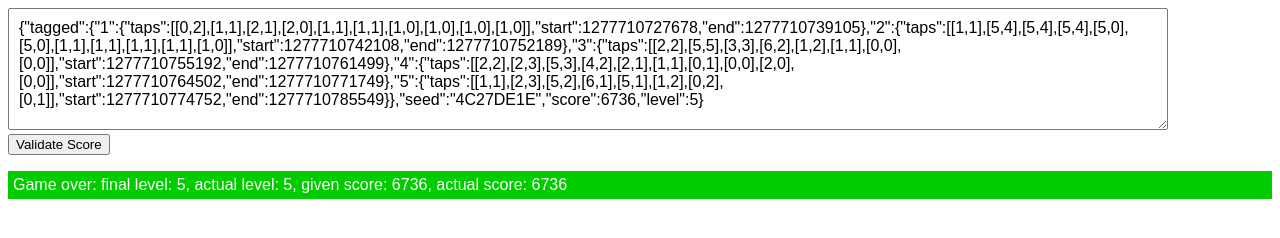
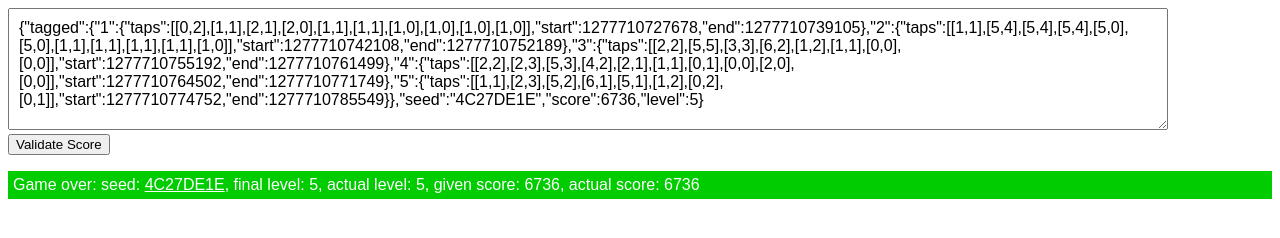
Before and after one commit to remy/marbles2, a plain HTML site: page validator.html in a window 1280 px wide. Both pictures are taken after a click on the input "Validate Score". Drawn offline with Linux system fonts and the light colour scheme.

Commit message:
Fixed validator...again

```diff
--- a/validator.html
+++ b/validator.html
@@ -15,6 +15,11 @@ textarea {
   padding: 5px;
   color: #fff;
 }
+
+#result a {
+  color: #fff;
+}
+
 #result.ok {
   background: #0c0;
 }
@@ -32,14 +37,21 @@ textarea {
 <script src="marbles.js"></script>
 <script>
 
+var ta = document.querySelector('textarea'),
+    oldData = sessionStorage.getItem('d');
+
+if (oldData) {
+  ta.value = oldData;
+}
+
 document.querySelector('form').addEventListener('submit', function (event) {
   event.preventDefault();
+  sessionStorage.setItem('d', ta.value);
   run();
 }, false);
 
 function run() {
-  var ta = document.querySelector('textarea'),
-      data = JSON.parse(ta.value),
+  var data = JSON.parse(ta.value),
       result = document.querySelector('#result'),
       dim = { grid: [7,7], types: 3 },
       gameRunning = true,
@@ -49,13 +61,13 @@ function run() {
   Marbles.gameover(function () {
     gameRunning = false;
   });
+  if (data.data && data.data.tagged) {
+    data = data.data;
+  }
+
   Marbles.newGame();
   Marbles.seed(data.seed);
   Marbles.init(dim.grid[0], dim.grid[1], dim.types);
-
-  if (data.data && data.data.tagged) {
-    data = data.tagged;
-  }
 
   for (var level = 1; level <= data.level; level++) {
     start = data.tagged[level].start;
@@ -73,7 +85,7 @@ function run() {
 
     if (Marbles.marblesLeft() !== 0) {
       // end of game
-      result.innerHTML = 'Game over: final level: ' + level + ', actual level: ' + Marbles.level + ', given score: ' + data.score + ', actual score: ' + Marbles.getScore();
+      result.innerHTML = 'Game over: seed: <a href="http://marbles2.com/app?seed=' + data.seed + '">' + data.seed + '</a>, final level: ' + level + ', actual level: ' + Marbles.level + ', given score: ' + data.score + ', actual score: ' + Marbles.getScore();
       result.className = data.score == Marbles.getScore() ? 'ok' : 'fail';
     } else {
       // level up and continue
```
